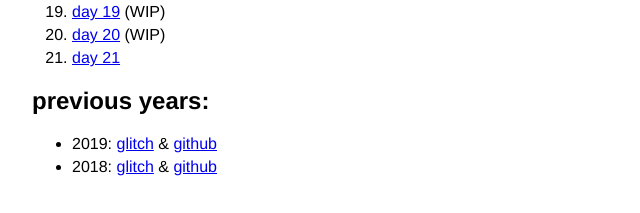
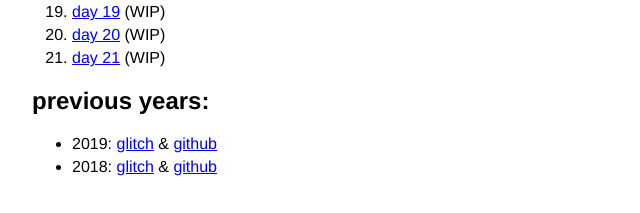
Before and after one commit to dieseltravis/aoc2020, a website: page views/index.html in a window 1280 px wide. Shown: the part 587-800 px from the top of the page, 0-640 px from the left. Drawn offline with Linux system fonts and the light colour scheme.

Commit message:
🐇🙏 Updated with Glitch: WIP

```diff
--- a/views/index.html
+++ b/views/index.html
@@ -44,7 +44,7 @@
         <li><a href="/day/18">day 18</a></li>
         <li><a href="/day/19">day 19</a> (WIP)</li>
         <li><a href="/day/20">day 20</a> (WIP)</li>
-        <li><a href="/day/21">day 21</a></li>
+        <li><a href="/day/21">day 21</a> (WIP)</li>
         <!--
         <li><a href="/day/22">day 22</a></li>
         <li><a href="/day/23">day 23</a></li>
```
Also changed, not shown: README.md.
